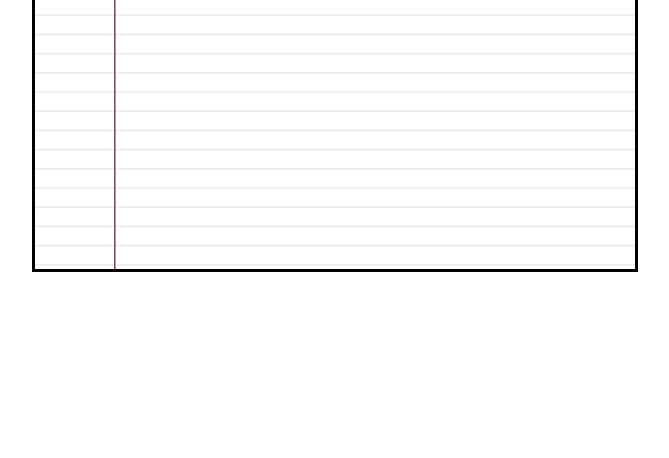
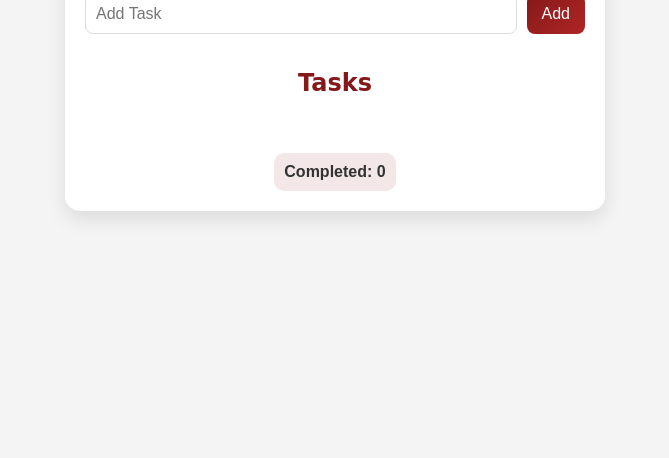
Before and after one commit to amandamurrizi/CS326-Semester-Project, a plain HTML site: page frontend/to-do-list.html in a window 1280 px wide. Shown: the part 342-800 px from the top of the page, without its empty margins (305-974 px from the left). Drawn offline with Linux system fonts and the light colour scheme.

Commit message:
added dynamic and awesome CSS in to do list page

```diff
--- a/frontend/td-list.css
+++ b/frontend/td-list.css
@@ -1,45 +1,136 @@
+/* General Styles */
 body {
+    font-family: 'Poppins', sans-serif;
     text-align: center;
+    background: #f4f4f4;
+    color: #333;
+    display: flex;
+    justify-content: center;
+    align-items: center;
+    min-height: 100vh;
+    margin: 0;
 }
 
-
-h1 {
-    text-align: center;
-    font-family: 'Lucida Handwriting';
-    font-size: xx-large;
+/* To-Do Board Styling */
+#todo-board {
+    width: 90%;
+    max-width: 500px;
+    background: white;
+    padding: 20px;
+    border-radius: 15px;
+    box-shadow: 0px 8px 20px rgba(0, 0, 0, 0.1);
+    display: flex;
+    flex-direction: column;
+    align-items: center;
+    transition: all 0.3s ease-in-out;
 }
 
-h2 {
-    text-align: center;
-    font-family: 'Lucida Handwriting';
-    font-size: x-large;
+/* Header */
+h1, h2 {
+    font-family: 'Lucida Handwriting', cursive;
+    margin-bottom: 10px;
+    color: #851919;
 }
 
-#todo-board {
-    width: 600px;
-    height: 600px;
-    margin: auto;
-    display: grid;
-    grid: repeat(15, auto) / auto-flow;
-    margin-bottom: 3em;
-    border-style: solid;
-
-    background-color: #fff;
-    background-image:
-    linear-gradient(90deg, transparent 79px, #851919 79px, #abced4 81px, transparent 81px),
-    linear-gradient(#eee .1em, transparent .1em);
-    background-size: 100% 1.2em;
+/* Input & Button */
+#todo-input {
+    display: flex;
+    gap: 10px;
+    width: 100%;
+    justify-content: center;
+    margin-bottom: 15px;
 }
 
-#addtask-button {
-    text-align: center;
+.input-item {
+    flex-grow: 1;
+    padding: 10px;
+    border-radius: 8px;
+    border: 1px solid #ddd;
+    font-size: 16px;
+    transition: all 0.3s ease-in-out;
 }
 
-#todo-input {
-    text-align: center;
+.input-item:focus {
+    outline: none;
+    border-color: #851919;
+    box-shadow: 0px 0px 8px rgba(133, 25, 25, 0.3);
 }
 
-#task-counters {
-    font-family: 'Lucida Handwriting';
-    text-align: center;
+/* Add Task Button */
+#addtask-button {
+    background: linear-gradient(135deg, #851919, #b02525);
+    color: white;
+    border: none;
+    padding: 10px 15px;
+    border-radius: 8px;
+    font-size: 16px;
+    cursor: pointer;
+    transition: all 0.3s ease-in-out;
 }
+
+#addtask-button:hover {
+    background: linear-gradient(135deg, #b02525, #851919);
+    transform: scale(1.05);
+}
+
+/* Task List */
+#list-container {
+    list-style: none;
+    padding: 0;
+    width: 100%;
+    margin-top: 10px;
+}
+
+#list-container li {
+    background: #fff;
+    padding: 12px;
+    border-radius: 10px;
+    margin: 8px 0;
+    display: flex;
+    justify-content: space-between;
+    align-items: center;
+    border-left: 5px solid #851919;
+    box-shadow: 0px 4px 8px rgba(0, 0, 0, 0.1);
+    transition: all 0.3s ease-in-out;
+}
+
+#list-container li:hover {
+    transform: translateX(5px);
+    box-shadow: 0px 6px 12px rgba(0, 0, 0, 0.15);
+}
+
+/* Completed Task Styling */
+.completed {
+    text-decoration: line-through;
+    color: #777;
+    border-left: 5px solid #4CAF50;
+}
+
+/* Task Counter */
+.counter-container {
+    margin-top: 20px;
+    font-weight: bold;
+    font-size: 16px;
+    padding: 10px;
+    background: rgba(133, 25, 25, 0.1);
+    border-radius: 10px;
+    display: inline-block;
+    transition: all 0.3s ease-in-out;
+}
+
+/* Mobile Friendly */
+@media (max-width: 600px) {
+    #todo-board {
+        width: 95%;
+        padding: 15px;
+    }
+
+    #todo-input {
+        flex-direction: column;
+        gap: 5px;
+    }
+
+    .input-item {
+        width: 100%;
+    }
+}
```
